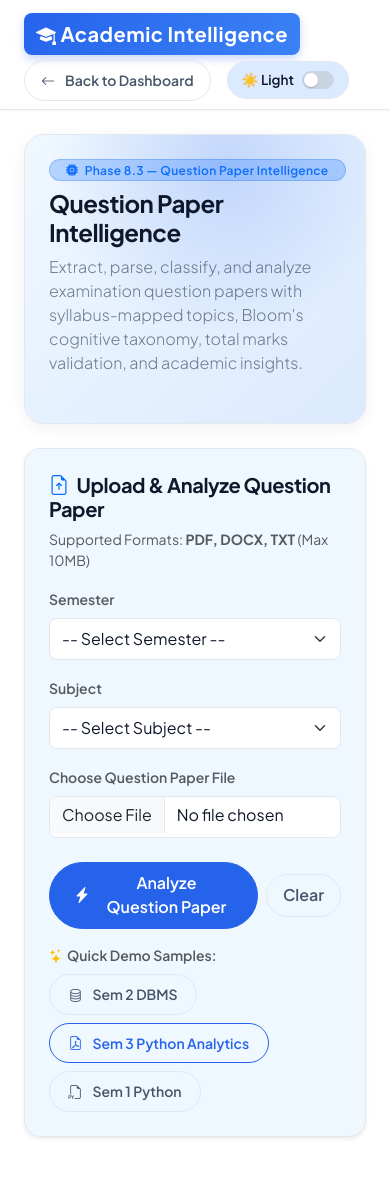
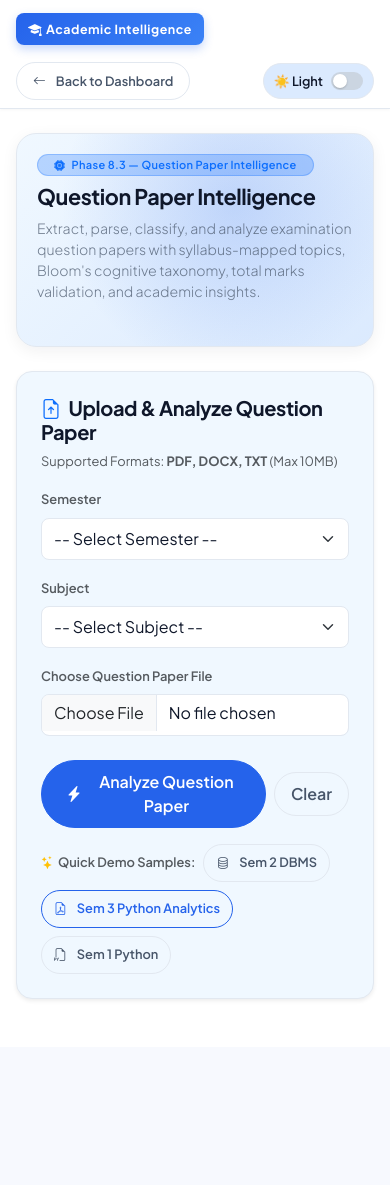
Before and after one commit to szeeshanZ123/academic-performance-examination-intelligence-system, a Flask app: template templates/question_paper.html in a window 390 px wide. After the commit the page ends 1000 px from the top, so only its background shows below. Run offline with Flask 3, Linux system fonts and the light colour scheme; the template is opened without the code that fills it: most values are stand-ins (such as "Sample title", 1, 10 or a date in 2020).

Commit message:
style(responsive): implement global multi-device responsive framework and table engine in theme.css

```diff
--- a/static/css/theme.css
+++ b/static/css/theme.css
@@ -1070,9 +1103,106 @@ a:hover {
 }
 
 /* --------------------------------------------------------------------------
-   14. RESPONSIVE BREAKPOINTS & MOBILE POLISH
+   14. RESPONSIVE BREAKPOINTS & MULTI-DEVICE SYSTEM
    -------------------------------------------------------------------------- */
-@media (max-width: 859.98px) {
+
+/* Universal Responsive Container Helpers */
+.container,
+.container-fluid {
+  width: 100%;
+  max-width: 1400px;
+  box-sizing: border-box;
+}
+
+/* Flexible Image Scaling */
+img {
+  max-width: 100%;
+  height: auto;
+}
+
+/* Chart Container Sizing */
+.chart-container {
+  width: 100%;
+  max-width: 100%;
+  position: relative;
+  min-height: 240px;
+}
+
+/* Base Mobile-First Grid Adjustments */
+.grid-responsive-kpi {
+  display: grid;
+  grid-template-columns: repeat(auto-fit, minmax(min(100%, 200px), 1fr));
+  gap: 1rem;
+}
+
+/* Safe Word Breaking for Student Names and Long Text */
+.text-break-word {
+  overflow-wrap: anywhere;
+  word-break: break-word;
+}
+
+/* Universal Button Max-Width & Touch Targets */
+button,
+.btn,
+a.button {
+  max-width: 100%;
+}
+
+/* TABLET BREAKPOINT (768px to 1023.98px) */
+@media (min-width: 768px) and (max-width: 1023.98px) {
+  .hero-card,
+  .profile-hero,
+  .coach-hero {
+    padding: 2rem !important;
+  }
+
+  .hero-card h1,
+  .profile-hero h1,
+  .coach-hero h1 {
+    font-size: clamp(1.6rem, 3.5vw, 2.25rem) !important;
+  }
+
+  .kpi-card {
+    padding: 1.25rem !important;
+  }
+
+  .navbar-custom .container,
+  .navbar-custom .container-fluid {
+    padding-left: 1.25rem;
+    padding-right: 1.25rem;
+  }
+}
+
+/* MOBILE & TABLET COMMON (max-width: 991.98px) */
+@media (max-width: 991.98px) {
+  .navbar-custom .container,
+  .navbar-custom .container-fluid {
+    flex-wrap: wrap;
+    gap: 0.75rem;
+  }
+
+  .navbar-custom .ms-auto,
+  .navbar-custom .d-flex.align-items-center {
+    flex-wrap: wrap;
+    gap: 0.5rem !important;
+  }
+
+  .navbar-brand {
+    font-size: 0.95rem;
+  }
+
+  .brand-badge {
+    padding: 5px 10px;
+    font-size: 0.85rem;
+  }
+
+  .theme-toggle-pill {
+    padding: 5px 10px;
+    font-size: 0.8rem;
+    min-height: 36px;
+  }
+
+  /* Split auth card stack */
   .auth-wrapper {
     padding: 4.5rem 1rem 2rem 1rem;
   }
@@ -1107,24 +1237,134 @@ a:hover {
   }
 }
 
-@media (max-width: 575.98px) {
+/* MOBILE PHONES (max-width: 767.98px) */
+@media (max-width: 767.98px) {
+  body {
+    font-size: 0.92rem;
+  }
+
+  /* Container padding */
+  .container,
+  .container-fluid {
+    padding-left: 1rem !important;
+    padding-right: 1rem !important;
+  }
+
+  /* Hero Cards */
   .hero-card,
   .profile-hero,
   .coach-hero {
-    padding: 1.5rem !important;
+    padding: 1.25rem !important;
     border-radius: 16px;
   }
   .hero-card h1,
   .profile-hero h1,
-  .coach-hero h1 {
-    font-size: 1.5rem !important;
+  .coach-hero h1,
+  .hero-card h2,
+  .profile-hero h2,
+  .coach-hero h2 {
+    font-size: clamp(1.35rem, 5vw, 1.85rem) !important;
   }
-  .kpi-card {
+
+  .hero-card p,
+  .profile-hero p,
+  .coach-hero p {
+    font-size: 0.88rem !important;
+  }
+
+  /* KPI Cards & Metric Boxes */
+  .kpi-card,
+  .metric-box,
+  .health-metric-card,
+  .section-card {
     padding: 1rem !important;
+    border-radius: 14px;
   }
+
+  .kpi-card h2,
+  .metric-box h1,
+  .health-metric-card h2 {
+    font-size: clamp(1.4rem, 5vw, 2rem) !important;
+  }
+
+  .avatar-circle-lg {
+    width: 64px;
+    height: 64px;
+    font-size: 1.75rem;
+  }
+
+  /* Buttons */
+  .btn-sm {
+    padding: 0.4rem 0.75rem;
+    font-size: 0.8rem;
+  }
+
+  /* Table Container */
+  .table-responsive,
+  .table-container-responsive,
+  .table-wrapper {
+    border-radius: 12px;
+  }
+
+  .table thead th,
+  .table-custom thead th {
+    font-size: 0.75rem;
+    padding: 0.65rem 0.75rem;
+  }
+
+  .table tbody td,
+  .table-custom tbody td {
+    font-size: 0.82rem;
+    padding: 0.65rem 0.75rem;
+  }
+
+  /* Chart Canvas Heights on Mobile */
+  .chart-card canvas {
+    max-height: 280px;
+  }
+
+  /* Dropzone on Mobile */
+  .upload-dropzone {
+    padding: 1.5rem 1rem;
+  }
+}
+
+/* EXTRA SMALL PHONES (max-width: 479.98px) */
+@media (max-width: 479.98px) {
+  .auth-wrapper {
+    padding: 3.5rem 0.75rem 1.5rem 0.75rem;
+  }
+
+  .auth-form-side {
+    padding: 1.25rem 1rem;
+  }
+
   .role-pill-btn {
     font-size: 0.75rem;
-    padding: 0.5rem 0.15rem;
+    padding: 0.45rem 0.15rem;
+    gap: 2px;
+  }
+
+  .auth-visual-side {
+    padding: 1rem 0.75rem;
+  }
+
+  .visual-quote-box {
+    display: none;
+  }
+
+  .brand-badge {
+    font-size: 0.78rem;
+    padding: 4px 8px;
+  }
+
+  .brand-badge i {
+    font-size: 0.85rem;
+  }
+
+  .navbar-custom .d-flex {
+    width: 100%;
+    justify-content: space-between;
   }
 }
 
```
Also changed, not shown: other parts of static/css/theme.css (+37 -4 lines).
